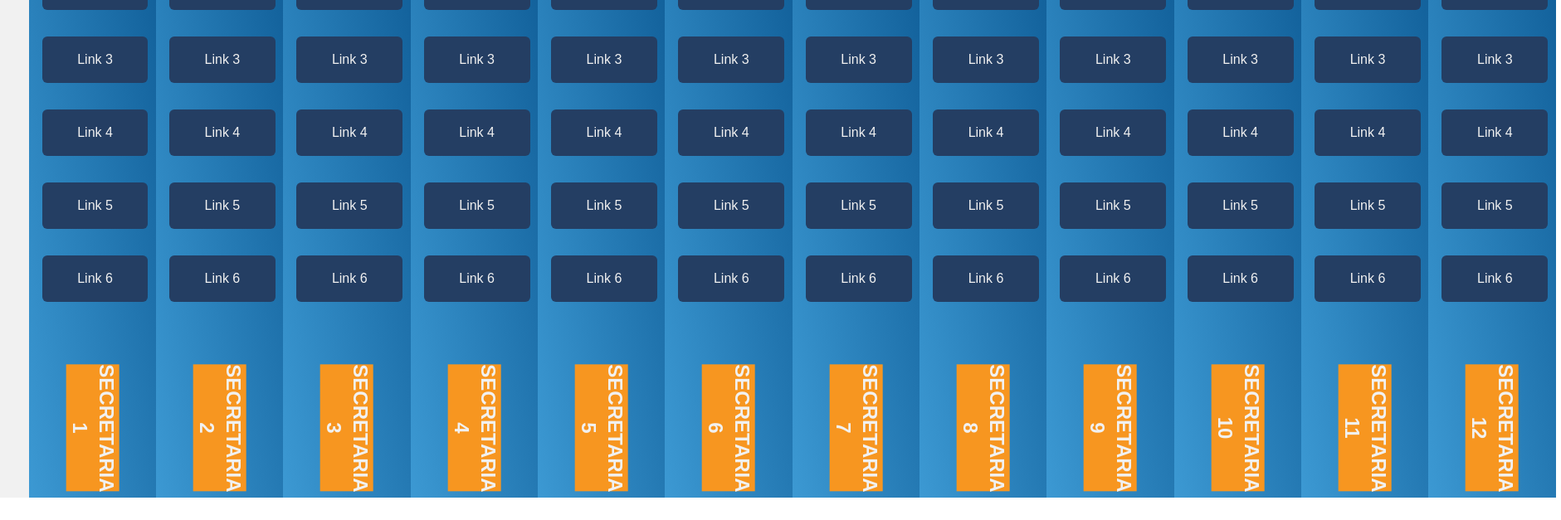
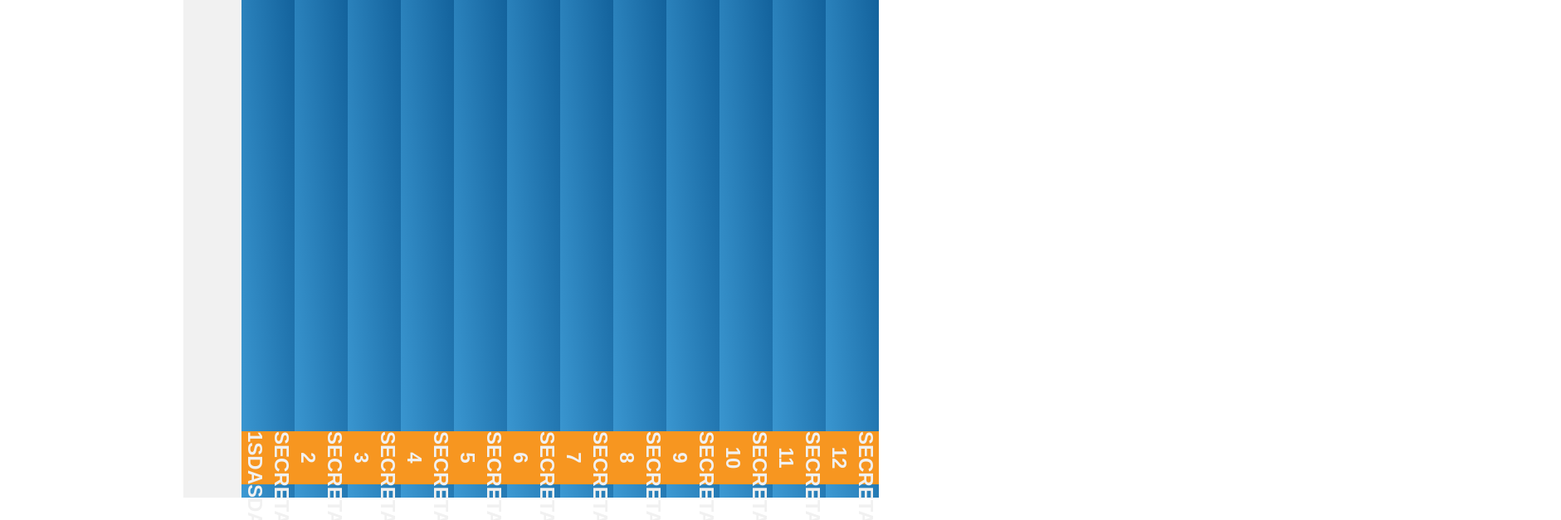
Before and after one commit to websam2/SPPerto_Frontend, an Angular app: page / in a window 1280 px wide. Shown: the part 200-827 px from the top of the page at 83% size, 1881 px wide, since content can reach past the window. Before the commit the page ends 800 px from the top, so only its background shows below. Built offline with nearby package versions, Linux system fonts and the light colour scheme.

Commit message:
hover nos cards

```diff
--- a/src/app/app.component.css
+++ b/src/app/app.component.css
@@ -1,26 +1,21 @@
-/* @media only screen and (max-width: 1199px) {
-  .card,
-  .card {
-    height: 150px;
-  }
+#listItems:hover #link {
+  visibility: visible; /* Exibe o link ao passar o mouse */
+  transition: visibility 0.2s ease-in-out; /* Efeito de transição suave */
+}
 
-  .card.hover {
-    height: 250px;
-  }
+#link {
+  visibility: hidden; /* Oculta o link inicialmente */
+  transition: visibility 0.2s ease-in-out; /* Efeito de transição suave para hover */
+}
 
-  .card.hover .less {
-    display: block;
-  }
+#listItems {
+  opacity: 1;
+  transition: opacity 0.2s;
+  width: 5%; /* Largura inicial de 10px */
+}
 
-  .card.hover .more {
-    display: none;
-  }
-
-  .card .more {
-    display: block;
-  }
-} .hover {
-    width: 100%;
-  }
-
-  .card */
+#listItems:hover {
+  opacity: 1;
+  transition: opacity 0.2s ease-in-out;
+  width: 10%; /* Largura original do elemento */
+}
--- a/src/app/app.component.html
+++ b/src/app/app.component.html
@@ -1,14 +1,14 @@
-<div class="flex flex-row h-screen w-screen" id="portal">
+<div class="flex flex-row justify-center h-screen w-screen" id="portal">
   <section class="bg-bg" id="sidebar">teste hdfg</section>
   <section
     class="flex flex-col justify-around bg-gradient-to-bl from-blue-dark to-blue text-center"
     id="listItems"
     *ngFor="let link of links"
   >
-    <div>
+    <div class="group">
       <button
         id="link"
-        class="w-10/12 m-4 p-4 bg-button text-bg border-none cursor-pointer rounded-md"
+        class="m-4 p-4 bg-button text-bg border-none cursor-pointer rounded-md"
         id="link"
         *ngFor="let link of link.links"
       >
@@ -17,7 +17,7 @@
     </div>
     <div
       id="secretaria"
-      class="bottom-0 font-semibold text-2xl rotate-90 bg-yellow text-bg uppercase"
+      class="font-semibold text-2xl rotate-90 bg-yellow text-bg uppercase"
     >
       {{ link.title }}
     </div>
--- a/src/app/app.component.ts
+++ b/src/app/app.component.ts
@@ -4,7 +4,6 @@ interface Link {
   title: string;
   links: number[];
 }
-
 @Component({
   selector: 'app-root',
   templateUrl: './app.component.html',
@@ -12,7 +11,7 @@ interface Link {
 })
 export class AppComponent {
   links: Link[] = [
-    { title: 'Secretaria 1', links: [1, 2, 3, 4, 5, 6] },
+    { title: 'Secretaria 1sdasdasdas', links: [1, 2, 3, 4, 5, 6] },
     { title: 'Secretaria 2', links: [1, 2, 3, 4, 5, 6] },
     { title: 'Secretaria 3', links: [1, 2, 3, 4, 5, 6] },
     { title: 'Secretaria 4', links: [1, 2, 3, 4, 5, 6] },
--- a/src/index.html
+++ b/src/index.html
@@ -7,7 +7,7 @@
   <meta name="viewport" content="width=device-width, initial-scale=1">
   <link rel="icon" type="image/x-icon" href="favicon.ico">
 </head>
-<body class="overflow-x-hidden">
+<body>
   <app-root></app-root>
 </body>
 </html>
```
